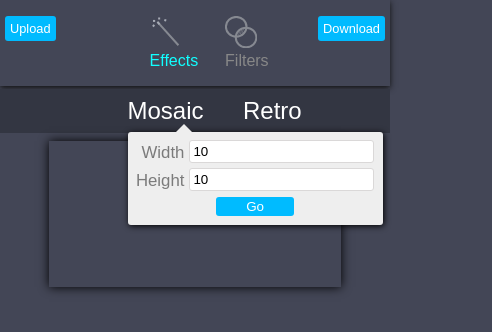
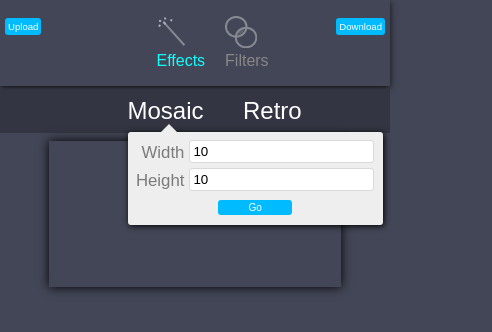
Before and after one commit to shockry/editest, a React (Create React App) app: page / in a window 390 px wide. Both pictures are taken after a click on the link "Mosaic". Shown: the top 332 px of the page, 492 px wide, since content can reach past the window. Built offline with nearby package versions, Linux system fonts and the light colour scheme.

Commit message:
Add retro effect

```diff
--- a/src/App.css
+++ b/src/App.css
@@ -55,8 +55,11 @@ button {
 
 @media (max-width: 690px) {
   button {
-    padding: 5px 5px;
-    font-size: 0.8em;
+    padding: 3px 3px;
+    font-size: 0.6em;
+  }
+  .menu-item {
+    width: 2%;
   }
 }
 
--- a/src/components/toolbar.js
+++ b/src/components/toolbar.js
@@ -9,12 +9,13 @@ class Toolbar extends Component {
    super(props);
 
    this.handleInput = this.handleInput.bind(this);
-   this.photoMosaic = this.photoMosaic.bind(this);
+   this.handleImageEffects = this.handleImageEffects.bind(this);
 
    this.state = {
      active: null,
      tileWidth: 10,
-     tileHeight: 10
+     tileHeight: 10,
+     retrosize: 5
    };
  }
 
@@ -26,21 +27,25 @@ class Toolbar extends Component {
           <div className="inputContainer">
             <label>Width</label>
             <input value={this.state.tileWidth} type="number" min="1"
-                  name="tileWidth" onChange={this.handleInput}/>
+                   inputMode="numeric" name="tileWidth" onChange={this.handleInput}/>
           </div>
           <div className="inputContainer">
             <label>Height</label>
             <input value={this.state.tileHeight} type="number" min="1"
                   name="tileHeight" onChange={this.handleInput}/>
           </div>
-          <button onClick={this.photoMosaic}>Go</button>
+          <button name="mosaic" onClick={this.handleImageEffects}>Go</button>
         </MenuItemWithPopover>
+
         <MenuItemWithPopover label="Retro"
           active={this.state.active === 1} onClick={(e) => this.toggleActive(e, 1)}>
           <div className="inputContainer">
-            <label>Intensity</label> <input type="range" min="1"/>
+            <label>Intensity</label>
+            <input type="range" name="retrosize" value={this.state.retrosize}
+                   onChange={this.handleInput} min="5"/>
+                 <label className="numberViewer">{this.state.retrosize}</label>
           </div>
-          <button>Go</button>
+          <button name="retro" onClick={this.handleImageEffects}>Go</button>
         </MenuItemWithPopover>
       </div>
     );
@@ -59,12 +64,29 @@ class Toolbar extends Component {
     this.setState({[name]: value});
   }
 
-  photoMosaic(e) {
+  handleImageEffects(e) {
     if (this.props.canvas) {
       this.setState({active: null});
-      setVars({TILE_WIDTH: this.state.tileWidth, TILE_HEIGHT: this.state.tileHeight,
-               canvas: this.props.canvas});
-      imagePreprocessor.processImage();
+
+      switch (e.target.name) {
+        case "mosaic":
+          setVars({TILE_WIDTH: this.state.tileWidth,
+                   TILE_HEIGHT: this.state.tileHeight,
+                   canvas: this.props.canvas});
+          break;
+
+        case "retro":
+          setVars({TILE_WIDTH: this.state.retrosize,
+                   TILE_HEIGHT: this.state.retrosize,
+                   canvas: this.props.canvas});
+          break;
+
+        default:
+          console.log("noop");
+      }
+
+      const effectType = e.target.name;
+      imagePreprocessor.processImage(effectType);
     }
   }
 }
--- a/src/css/Popover.css
+++ b/src/css/Popover.css
@@ -15,7 +15,7 @@
 .popover:before {
   position: absolute;
   content: '';
-  right: calc(50% + 61px);
+  right: 80%;
   top: -8px;
   border-style: solid;
   border-width: 0 10px 10px 10px;
--- a/src/css/Toolbar.css
+++ b/src/css/Toolbar.css
@@ -19,3 +19,7 @@ a {
   color: #FFFFFF;
   text-decoration: none;
 }
+
+.numberViewer {
+  width: 2em;
+}
--- a/src/imagePreprocessor.js
+++ b/src/imagePreprocessor.js
@@ -4,10 +4,13 @@ import { shared } from './sharedVars';
 
 
 let TILE_WIDTH, TILE_HEIGHT, originalImage;
+let effect;
 
-function processImage() {
+function processImage(effectType) {
   [TILE_WIDTH, TILE_HEIGHT, originalImage] =
     [shared.TILE_WIDTH, shared.TILE_HEIGHT, shared.originalImage];
+
+  effect = effectType;
 
   const canvas = document.createElement('canvas');
   canvas.width = originalImage.naturalWidth;
@@ -95,7 +98,7 @@ function makeMessageHandler(mosaicData={}, partsLeft, imageWidth, imageHeight) {
     Object.assign(mosaicData, e.data);
     partsLeft--;
     if (partsLeft === 0) { // When all workers have finished, start drawing
-      return imageRenderer.renderImage(mosaicData, imageWidth, imageHeight);
+      return imageRenderer.renderImage(mosaicData, imageWidth, imageHeight, effect);
     }
   }
 }
--- a/src/imageRenderer.js
+++ b/src/imageRenderer.js
@@ -4,12 +4,14 @@ import { shared } from './sharedVars';
 
 let TILE_WIDTH, TILE_HEIGHT, resultCanvas;
 let renderingRow;
+let effect;
 
-function renderImage(mosaicData, width, height) {
+function renderImage(mosaicData, width, height, effectType) {
   renderingRow = 0;
   [TILE_WIDTH, TILE_HEIGHT, resultCanvas] =
     [shared.TILE_WIDTH, shared.TILE_HEIGHT, shared.canvas]
-  // console.log(TILE_WIDTH, TILE_HEIGHT, width, height);
+  effect = effectType;
+
   // This is where the image is going to be drawn on the page
   resultCanvas.width = width;
   resultCanvas.height = height;
@@ -22,11 +24,8 @@ function renderImage(mosaicData, width, height) {
   tmpCanvas.height = TILE_HEIGHT;
   const tmpContext = tmpCanvas.getContext('2d');
 
-  // Each tile is assigned to this image then rendered to the temporary canvas
-  const img = new Image();
-
   const renderRows = renderTileRows(mosaicData, height, tmpContext,
-                                    resultContext, img);
+                                    resultContext);
   return renderRows;
 }
 
@@ -35,11 +34,11 @@ function renderImage(mosaicData, width, height) {
  * Draws tile rows to the canvas, one at a time
  * returns a promise that resolves to true when all rows are rendered
  */
-function renderTileRows(data, height, tmpCtx, resultCtx, img) {
+function renderTileRows(data, height, tmpCtx, resultCtx) {
     const tiles = data[renderingRow];
 
     for (let i=0; i<tiles.length; i++) {
-      drawTile(tiles[i].color, tiles[i].col, 0, tmpCtx, img);
+      drawTile(tiles[i].color, tiles[i].col, 0, tmpCtx);
     }
 
     renderRow(tmpCtx.canvas, resultCtx, tmpCtx, renderingRow);
@@ -50,8 +49,7 @@ function renderTileRows(data, height, tmpCtx, resultCtx, img) {
       return ({tmpCtx, resultCtx});
     }
 
-    window.requestAnimationFrame(()=>renderTileRows(data, height, tmpCtx,
-                          resultCtx, img));
+    window.requestAnimationFrame(()=>renderTileRows(data, height, tmpCtx, resultCtx));
 }
 
 
@@ -66,15 +64,34 @@ function renderRow(tmpCanvas, resultCtx, tmpCtx, row, col=0) {
 
 
 // Draws a tile to the temporary canvas
-function drawTile(color, col, row, tmpCtx, imgObj) {
+function drawTile(color, col, row, tmpCtx) {
   tmpCtx.fillStyle = "#"+imageHelper.rgbToHex(color);
-  // tmpCtx.fillRect(col, row, TILE_WIDTH, TILE_HEIGHT);
+
+  switch (effect) {
+    case "mosaic":
+      drawEllipses(color, col, row, tmpCtx);
+      break;
+
+    case "retro":
+      drawRectangles(color, col, row, tmpCtx);
+      break;
+
+    default:
+      console.log("noop");
+  }
+}
+
+function drawEllipses(color, col, row, tmpCtx) {
   tmpCtx.beginPath();
   tmpCtx.ellipse(col+(TILE_WIDTH/2), row+(TILE_HEIGHT/2), TILE_WIDTH/2, TILE_HEIGHT/2, 0, 0, Math.PI*2);
   tmpCtx.closePath();
   tmpCtx.fill();
 }
 
+function drawRectangles(color, col, row, tmpCtx) {
+  tmpCtx.fillRect(col, row, TILE_WIDTH, TILE_HEIGHT);
+}
+
 export default {
   renderImage
 };
```
